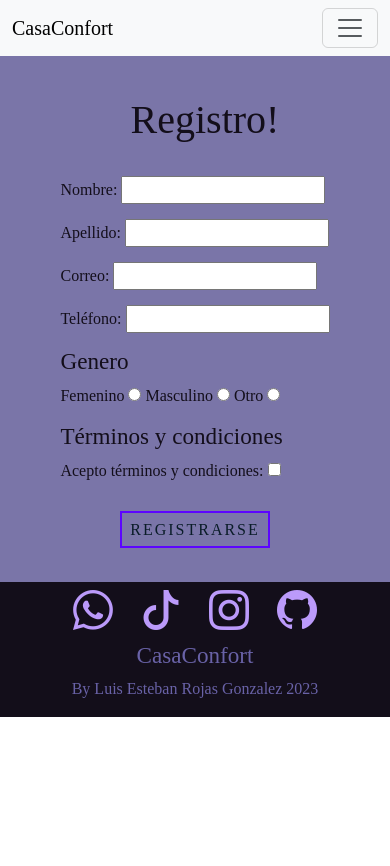
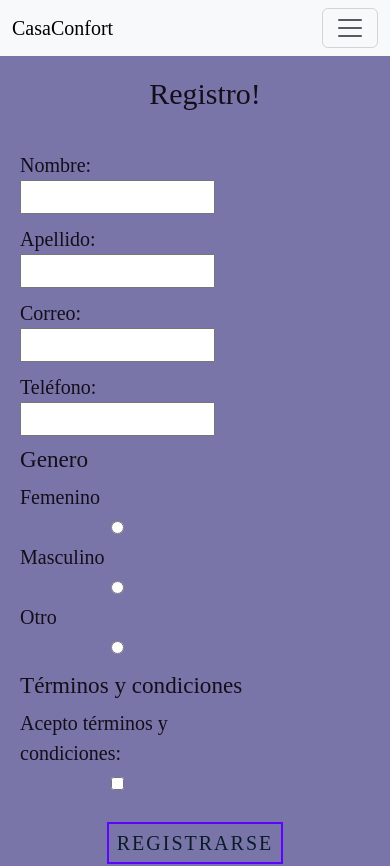
Before and after one commit to VisualR29/CasaConfort, a website: page pages/form.html in a window 390 px wide. Shown: the top 866 px of the page. Before the commit the page ends 844 px from the top, so only its background shows below. Drawn offline with nearby package versions, Linux system fonts and the light colour scheme.

Commit message:
Preentrega 3 total

```diff
--- a/scss/bases/_mediaquery.scss
+++ b/scss/bases/_mediaquery.scss
@@ -95,6 +95,28 @@
                 i {
                     font-size: 40px;
                     margin: 12px;
+                }
+            }
+        }
+    }
+
+    .registro{
+        font-size: 20px;
+        padding: 20px;
+        h1{
+            font-size: 30px;
+        }
+        form{
+            div{
+                margin-bottom: 10px;
+                label{
+                    width: 50vw;
+                }
+                input{
+                    width: 50vw;
+                }
+                h3{
+
                 }
             }
         }
```
Also changed, not shown: css/estilos.css.
